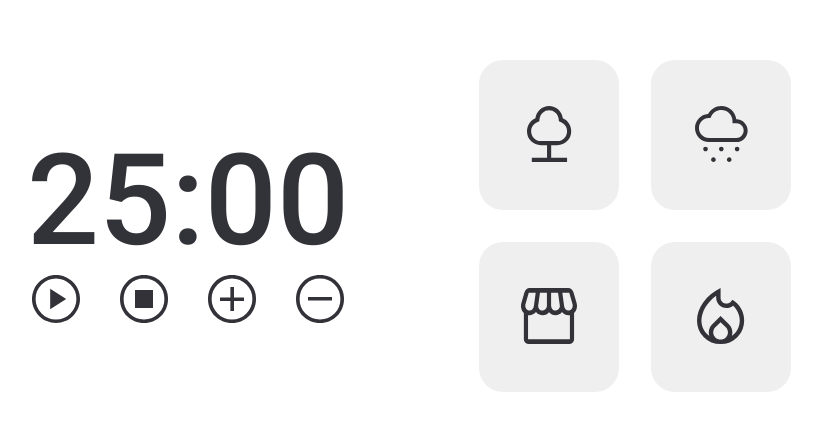
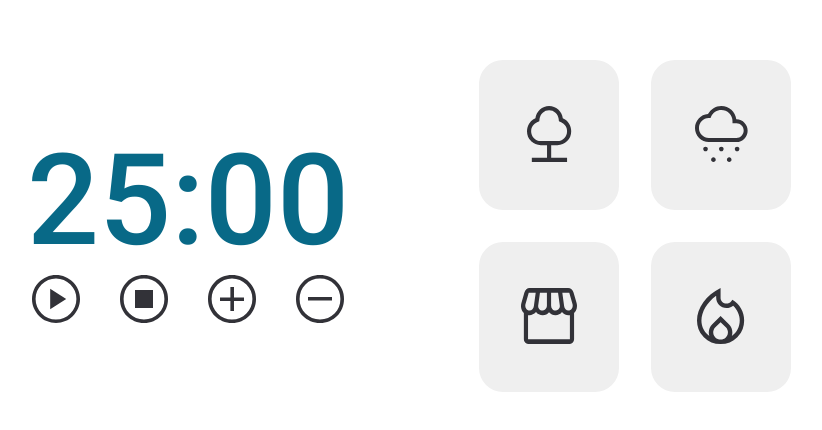
Before and after one commit to guilheermeff/focus-timer, a plain HTML site: page index.html in a window 1280 px wide. Shown: the part 174-604 px from the top of the page, without its empty margins (231-1053 px from the left). Drawn offline with Linux system fonts and the light colour scheme.

Commit message:
change color span

```diff
--- a/CSS/styles.css
+++ b/CSS/styles.css
@@ -55,7 +55,7 @@ body {
 }
 
 .time span {
-  color: 	hsl(240, 6%, 21%);
+  color: 	hsl(194, 89%, 28%);
 }
 
 .controls {
```
